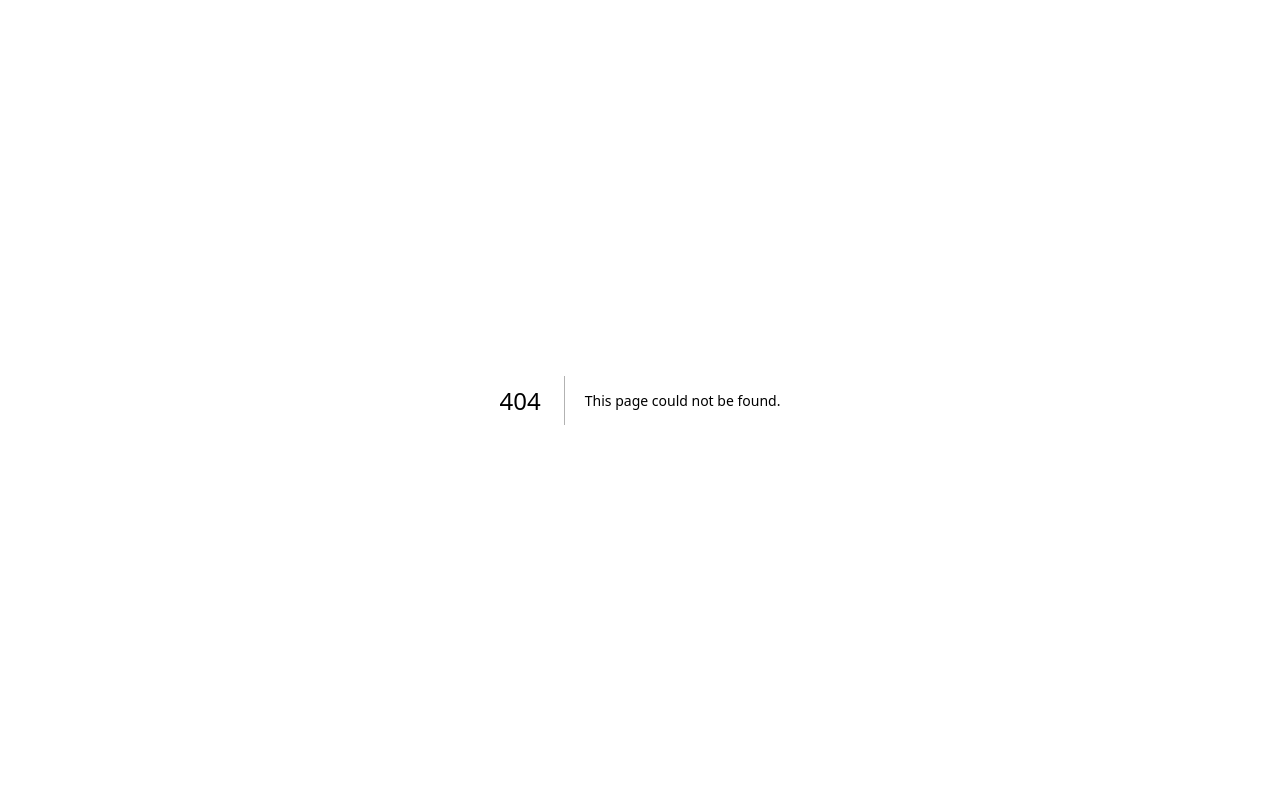
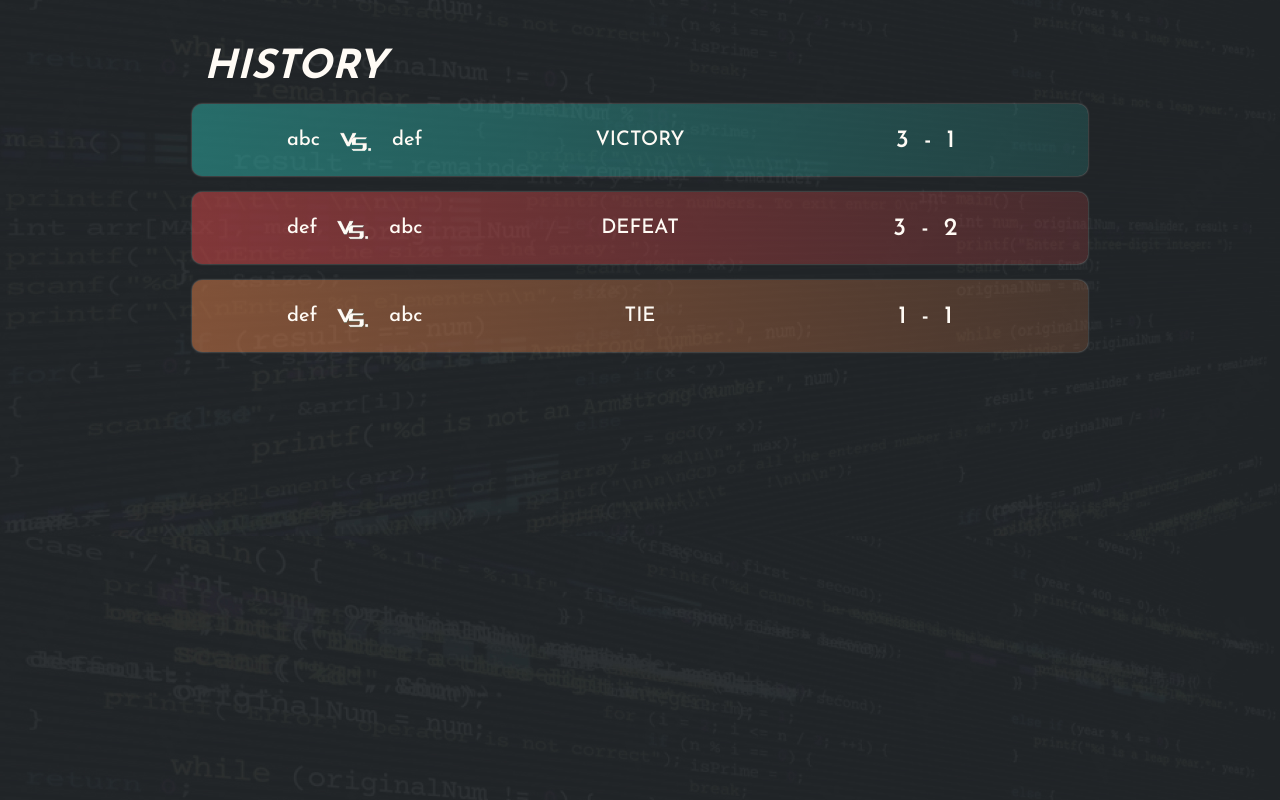
Before and after one commit to chrisnathan20/project-kodoff, a Next.js app in the folder frontend/: page /history in a window 1280 px wide. Before the commit this address had no page. Built offline with nearby package versions, Linux system fonts and the light colour scheme; no server answers.

Commit message:
Fixed Home and added History UI

```diff
--- /dev/null
+++ b/frontend/src/app/(pages)/history/page.js
@@ -0,0 +1,47 @@
+'use client'
+
+import  React, { useState, useEffect, useRef } from 'react';
+import "./styles.css";
+import { loggedInUser } from "../../../api/api.mjs";
+
+export function History() {
+  const [user, setUser] = useState({});
+  useEffect(() => {
+    loggedInUser().then((data) => {
+        if (data) setUser(data);
+        else router.push('/login');
+    });
+  }, []);
+
+  const dummyGame = [
+    {player1: "abc", player2: "def", player1Score: 3, player2Score: 1, status: "Victory"},
+    {player1: "def", player2: "abc", player1Score: 3, player2Score: 2, status: "Defeat"},
+    {player1: "def", player2: "abc", player1Score: 1, player2Score: 1, status: "Tie"}
+  ];
+  const [games, setGames] = useState(dummyGame);
+
+
+  return (
+    <div className="History container-fluid mt-5">
+      <div className="Page_Title mb-3">History</div>
+      {games.map((game, index) => (
+        <div key={index} className={`Game row mt-3 justify-content-center align-items-center ${
+          game.status === "Victory" ? "Victory" : game.status === "Defeat" ? "Defeat" : "Tie"}`}>
+          <div className="Players col d-flex align-items-center justify-content-center">
+            <div className="">{game.player1}</div>
+            <div className="Versus"></div>
+            <div className="">{game.player2}</div>
+          </div>
+          <div className="Status col d-flex justify-content-center">{game.status}</div>
+          <div className="Scores col d-flex justify-content-center">
+            <div className="">{game.player1Score}</div>
+            <div> - </div>
+            <div className="">{game.player2Score}</div>
+          </div>
+        </div>
+      ))}
+    </div>
+  );
+}
+
+export default History;
--- /dev/null
+++ b/frontend/src/app/(pages)/history/styles.css
@@ -0,0 +1,59 @@
+.History .Page_Title {
+    color: #FFFBF5;
+    font-family: Josefin Sans;
+    font-size: 40px;
+    font-style: italic;
+    font-weight: 700;
+    line-height: normal;
+    letter-spacing: 0.45px;
+    text-transform: uppercase;
+}
+
+.History .Game {
+    padding: 20px;
+
+    color: #4FD2CA;
+    border-radius: 10px;
+    box-shadow: 0px 0px 2px 0px rgba(255, 251, 245, 0.50);
+
+    color: #FFFBF5;
+    font-family: Josefin Sans;
+    font-size: 20px;
+    font-weight: 500;
+    line-height: normal;
+}
+
+.History .Players {
+    gap: 20px;
+}
+
+.History .Versus {
+    background-image: url("/assets/versus.png");
+    background-repeat: no-repeat;
+    background-position: center;
+    background-size: 100%;
+
+    width: 4vh;
+    height: 4vh;
+}
+
+.History .Status {
+    text-transform: uppercase;
+}
+
+.History .Scores {
+    gap: 15px;
+    font-size: 25px;
+}
+
+.History .Victory {
+    background: linear-gradient(90deg, rgba(45, 180, 171, 0.50) 0%, rgba(45, 180, 171, 0.20) 100%);
+}
+
+.History .Defeat {
+    background: linear-gradient(90deg, rgba(224, 73, 73, 0.50) 0%, rgba(224, 73, 73, 0.20) 100%);
+}
+
+.History .Tie {
+    background: linear-gradient(90deg, rgba(224, 127, 73, 0.50) 0%, rgba(224, 127, 73, 0.20) 100%);
+}
```
Also changed, not shown: frontend/src/app/page.js (+2 -5 lines).
